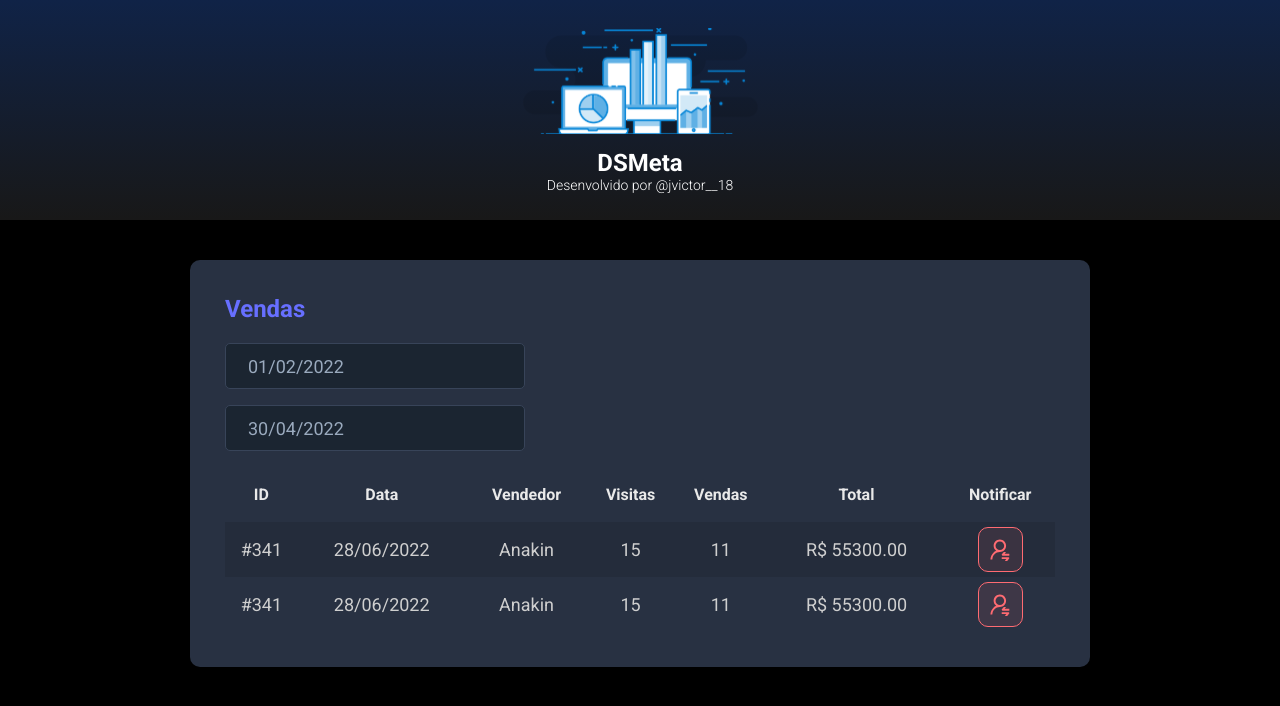
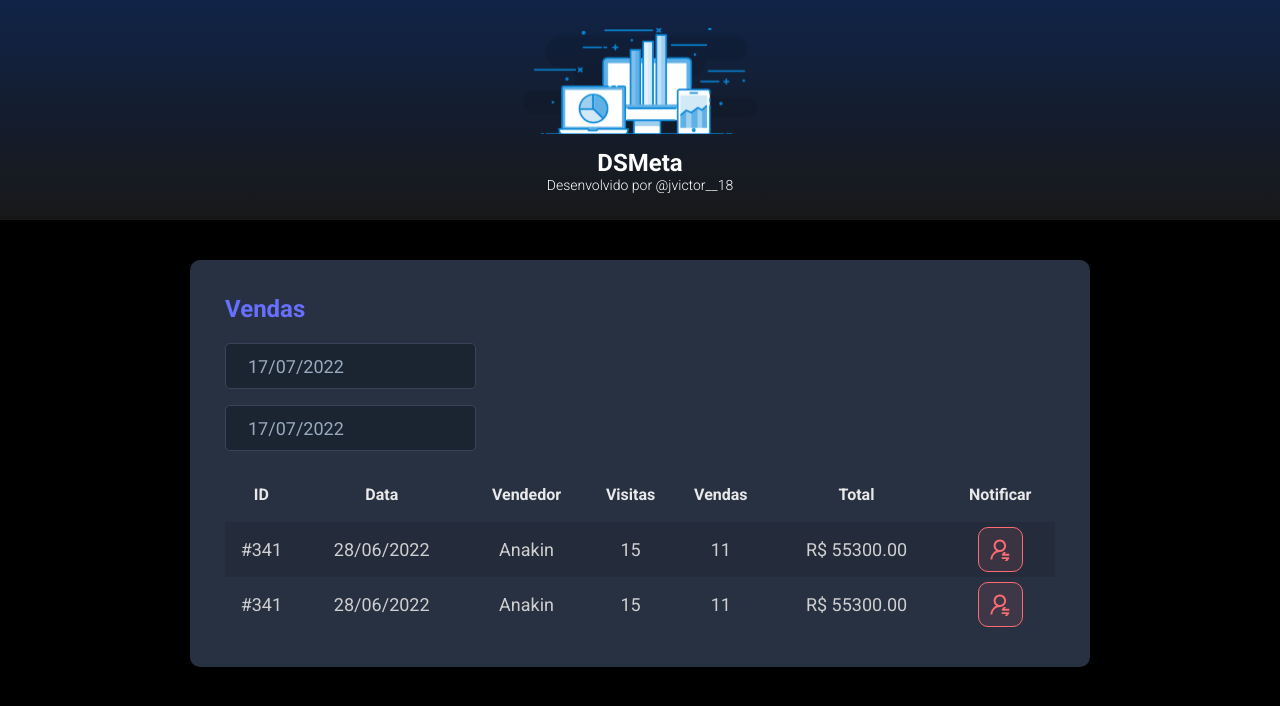
Before and after one commit to jvLarger/dsmeta, a React (Vite) app in the folder frontend/: page / in a window 1280 px wide. Shown: the top 706 px of the page. Built offline with nearby package versions, Linux system fonts and the light colour scheme.

Commit message:
Datepicker

```diff
--- a/frontend/package.json
+++ b/frontend/package.json
@@ -9,7 +9,9 @@
     "preview": "vite preview"
   },
   "dependencies": {
+    "@types/react-datepicker": "4.4.2",
     "react": "^18.2.0",
+    "react-datepicker": "4.8.0",
     "react-dom": "^18.2.0"
   },
   "devDependencies": {
--- a/frontend/src/components/SalesCard/index.tsx
+++ b/frontend/src/components/SalesCard/index.tsx
@@ -1,3 +1,6 @@
+import DatePicker from "react-datepicker";
+import "react-datepicker/dist/react-datepicker.css";
+
 import NotificationButton from '../NotificationButton';
 import './styles.css';
 
@@ -7,18 +10,18 @@
             <h2 className="dsmeta-sales-title">Vendas</h2>
             <div>
                 <div className="dsmeta-form-control-container">
-                    <input
+                    <DatePicker
+                        selected={new Date()}
+                        onChange={(date: Date) => { }}
                         className="dsmeta-form-control"
-                        type="text"
-                        value="01/02/2022"
-                    />
+                        dateFormat="dd/MM/yyyy" />
                 </div>
                 <div className="dsmeta-form-control-container">
-                    <input
+                    <DatePicker
+                        selected={new Date()}
+                        onChange={(date: Date) => { }}
                         className="dsmeta-form-control"
-                        type="text"
-                        value="30/04/2022"
-                    />
+                        dateFormat="dd/MM/yyyy"/>
                 </div>
             </div>
             <div>
```
Also changed, not shown: 1 other file (tests, documents, lock files or other folders).
